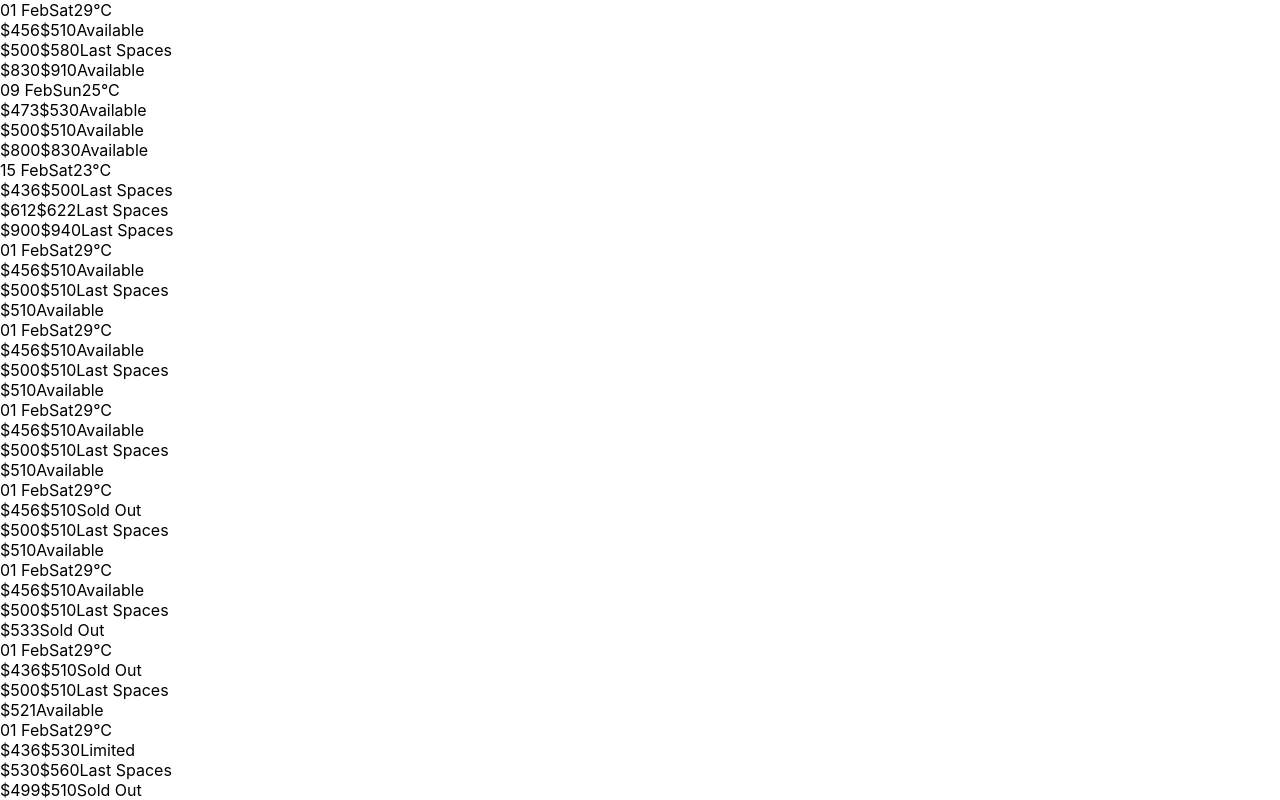
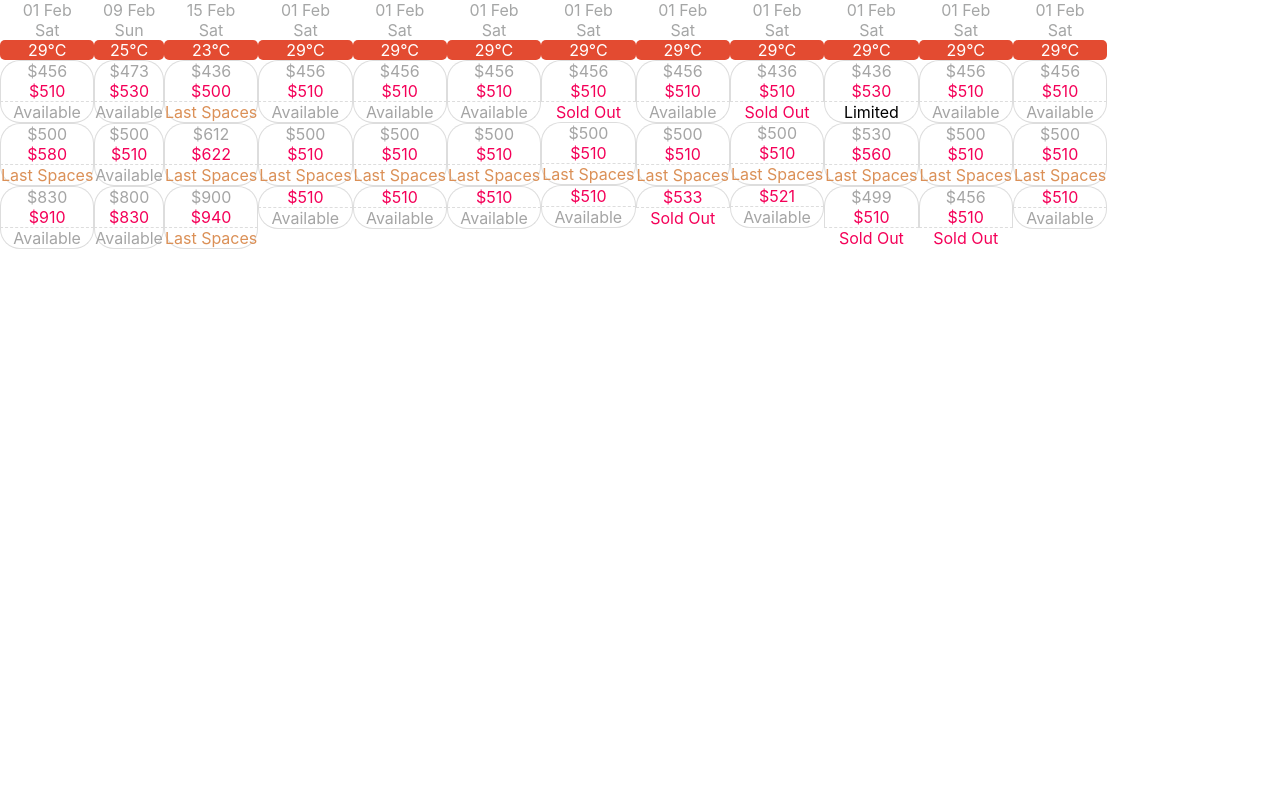
Before and after one commit to jasonvictorio/navigate-travel, a React (Create React App) app: page / in a window 1280 px wide. Shown: the top 800 px of the page. Built offline with nearby package versions, Linux system fonts and the light colour scheme; the HTML template or start-up script is replaced by a standard one.

Commit message:
feat: style colors and layout

```diff
--- a/src/App.js
+++ b/src/App.js
@@ -18,9 +18,17 @@ export class App extends Component {
   render () {
     return (
       <div>
-        <Days days={this.state.days} />
+        <div style={this.styles.days}>
+          <Days days={this.state.days} />
+        </div>
       </div>
     )
+  }
+
+  styles = {
+    days: {
+      display: 'flex',
+    }
   }
 }
 
--- a/src/components/Day.js
+++ b/src/components/Day.js
@@ -6,13 +6,38 @@ export class Day extends Component {
     const { dateText, dateDay, temperature, products } = this.props.day
 
     return (
-      <div>
-        { dateText }
-        { dateDay }
-        { temperature }
-        <Products products={products} />
+      <div style={this.styles.day}>
+        <div style={this.styles.date}>
+          <span>{ dateText }</span>
+          <span>{ dateDay }</span>
+        </div>
+        <div style={this.styles.temperature}>
+          { temperature }
+        </div>
+        <div style={this.styles.products}>
+          <Products products={products} />
+        </div>
       </div>
     )
+  }
+
+  styles = {
+    day: {
+    },
+    date: {
+      color: '#A5A6A6',
+      display: 'flex',
+      flexDirection: 'column',
+      alignItems: 'center',
+    },
+    temperature: {
+      color: '#FFFFFF',
+      backgroundColor: '#E34B31',
+      borderRadius: '5px',
+      textAlign: 'center',
+    },
+    products: {
+    },
   }
 }
 
--- a/src/components/Product.js
+++ b/src/components/Product.js
@@ -6,12 +6,53 @@ export class Product extends Component {
 
     return (
       <div>
-        { priceWithDiscount }
-        { price }
-        { status }
+        <div style={this.styles.stubTop}>
+          <div style={this.styles.discount}>
+            { priceWithDiscount }
+          </div>
+          <div style={this.styles.price}>
+            { price }
+          </div>
+          </div>
+        <div style={this.styles.stubBottom}>
+          { status }
+        </div>
       </div>
     )
   }
+
+  statusColor = {
+    'Available': '#A5A5A5',
+    'Last Spaces': '#DB9057',
+    'Sold Out': '#F40058',
+  }
+
+  styles = {
+    stubTop: {
+      textAlign: 'center',
+      borderTopLeftRadius: '20px',
+      borderTopRightRadius: '20px',
+      border: '1px solid #DDDDDD',
+      borderBottom: '1px dashed #DDDDDD',
+    },
+    stubBottom: {
+      textAlign: 'center',
+      borderBottomLeftRadius: '20px',
+      borderBottomRightRadius: '20px',
+      border: this.props.product.status == 'Sold Out'
+        ? 'none'
+        : '1px solid #DDDDDD',
+      borderTop: 'none',
+      color: this.statusColor[this.props.product.status],
+    },
+    discount: {
+      color: '#A5A5A5',
+    },
+    price: {
+      color: '#F40058',
+    }
+  }
+
 }
 
 export default Product
```
